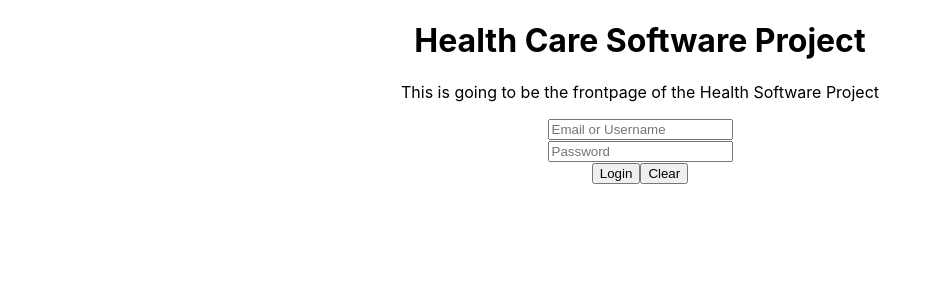
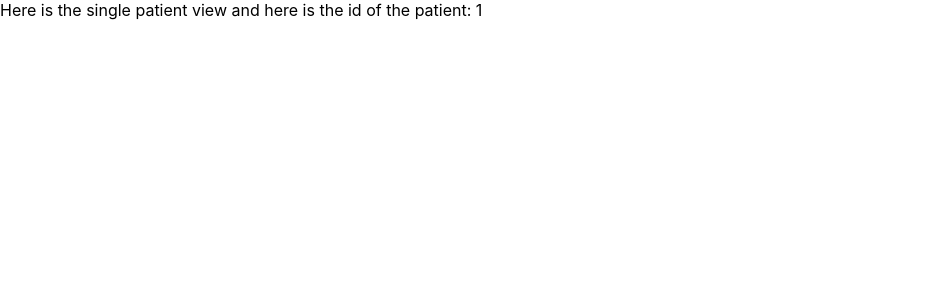
Before and after one commit to kaerhae/BBT.HTI.508-Health-Software-Development-Project-2023, a React (Create React App) app in the folder frontend/: page /patient/1 in a window 1280 px wide. Shown: the top 300 px of the page, without its empty margins (0-941 px from the left). Built offline with nearby package versions, Linux system fonts and the light colour scheme; no server answers.

Commit message:
Initial skeleton of frontend

```diff
--- a/frontend/package.json
+++ b/frontend/package.json
@@ -9,7 +9,7 @@
     "axios": "^1.3.4",
     "react": "^18.2.0",
     "react-dom": "^18.2.0",
-    "react-scripts": "5.0.1",
+    "react-scripts": "^2.1.3",
     "web-vitals": "^2.1.4"
   },
   "scripts": {
@@ -35,5 +35,8 @@
       "last 1 firefox version",
       "last 1 safari version"
     ]
+  },
+  "devDependencies": {
+    "react-router-dom": "^6.10.0"
   }
 }
--- a/frontend/src/App.js
+++ b/frontend/src/App.js
@@ -1,6 +1,11 @@
 import './App.css';
 import React, { useEffect, useState } from 'react'
+import ReactDOM from "react-dom/client";
+import { BrowserRouter, Routes, Route } from "react-router-dom";
+
 import axios from 'axios';
+import SinglePatient from './components/SinglePatientView';
+import PatientList from './components/PatientListView';
 const App = () => {
 
   const [ patients, setPatients ] = useState([])
@@ -20,21 +25,12 @@ const App = () => {
   console.log(patients)
 
   return (
-    <div className="App">
-      <h1>Health Care Software Project</h1>
-      <p>This is going to be the frontpage of the Health Software Project</p>
-      <div >
-        <input type="email" placeholder='Email or Username' />
-      </div>
-      <div>
-        <input type="password" placeholder='Password' />
-      </div>
-
-      <div>
-        <button>Login</button>
-        <button>Clear</button>
-      </div>
-    </div>
+    <BrowserRouter>
+      <Routes>
+        <Route path="/patient/:id" element={<SinglePatient />} />
+        <Route path="/" element={<PatientList patients={patients}/>} />
+      </Routes>
+    </BrowserRouter>
   );
 }
 
--- /dev/null
+++ b/frontend/src/components/PatientListView.js
@@ -0,0 +1,13 @@
+import React from 'react'
+
+const PatientList = ({ patients }) => {
+
+    console.log(patients)
+  return (
+    <div>
+        Here will be the patient list
+    </div>
+  )
+}
+
+export default PatientList;
--- /dev/null
+++ b/frontend/src/components/SinglePatientView.js
@@ -0,0 +1,14 @@
+import React from 'react'
+import { useParams } from 'react-router-dom'
+const SinglePatient = () => {
+
+    const id = useParams().id
+
+  return (
+    <div>
+        Here is the single patient view and here is the id of the patient: {id}
+    </div>
+  )
+}
+
+export default SinglePatient;
```
Also changed, not shown: 2 other files (tests, documents, lock files or other folders).
